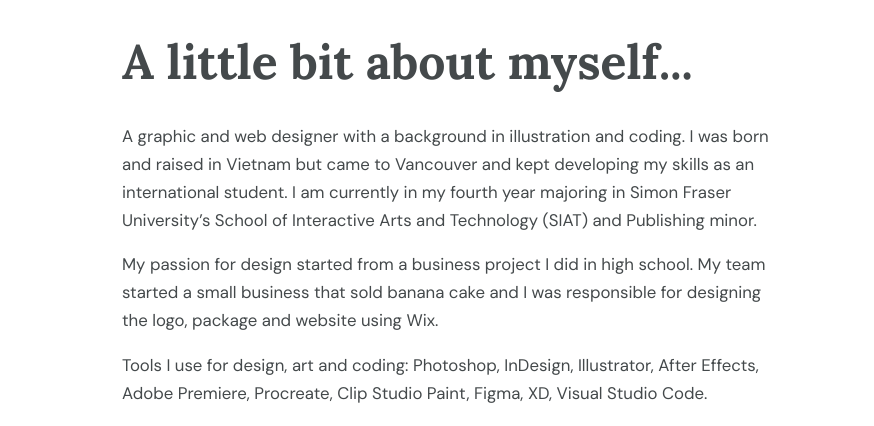
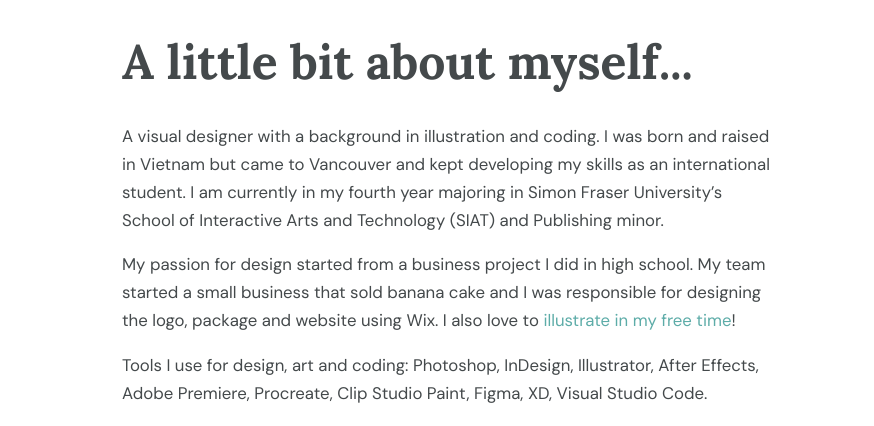
Before and after one commit to LacieN/lacien.github.io., a plain HTML site: page about.html in a window 1280 px wide. Shown: the part 143-569 px from the top of the page, 406-1280 px from the left. Drawn offline with nearby package versions, Linux system fonts and the light colour scheme.

Commit message:
add insta link to about page

```diff
--- a/about.html
+++ b/about.html
@@ -17,7 +17,7 @@
 
     <script src="https://kit.fontawesome.com/bf386900a0.js" crossorigin="anonymous"></script>
 
-    <title>About - Linh Nguyen</title>
+    <title>About Linhhhhh</title>
 
   </head>
 
@@ -82,9 +82,9 @@
 
         <div class="right-content" data-aos="zoom-in-down" data-aos-duration="600">
           <h1>A little bit about myself...</h1>
-          <p>A graphic and web designer with a background in illustration and coding. I was born and raised in Vietnam but came to Vancouver and kept developing my skills as an international student. I am currently in my fourth year majoring in Simon Fraser University’s School of Interactive Arts and Technology (SIAT) and Publishing minor.</p>
+          <p>A visual designer with a background in illustration and coding. I was born and raised in Vietnam but came to Vancouver and kept developing my skills as an international student. I am currently in my fourth year majoring in Simon Fraser University’s School of Interactive Arts and Technology (SIAT) and Publishing minor.</p>
 
-          <p>My passion for design started from a business project I did in high school. My team started a small business that sold banana cake and I was responsible for designing the logo, package and website using Wix.
+          <p>My passion for design started from a business project I did in high school. My team started a small business that sold banana cake and I was responsible for designing the logo, package and website using Wix. I also love to <a class="insta-link" href="https://www.instagram.com/wakame.rin_?igsh=YWhybnlpMTZnbjB6&utm_source=qr" target="_blank">illustrate in my free time</a>!
           </p>
 
           <p><strong>Tools I use for design, art and coding:</strong> Photoshop, InDesign, Illustrator, After Effects, Adobe Premiere, Procreate, Clip Studio Paint, Figma, XD, Visual Studio Code.</p>
--- a/css/about.css
+++ b/css/about.css
@@ -44,6 +44,16 @@ button:focus .button-text {
 
 .resume-button {
     margin-top: 1rem;
+}
+
+.insta-link {
+    color: #5DACA8;
+    text-decoration: none;
+}
+
+.insta-link:hover,
+.insta-link:focus {
+    color: #427876;
 }
 
 /* Responsive */
```
